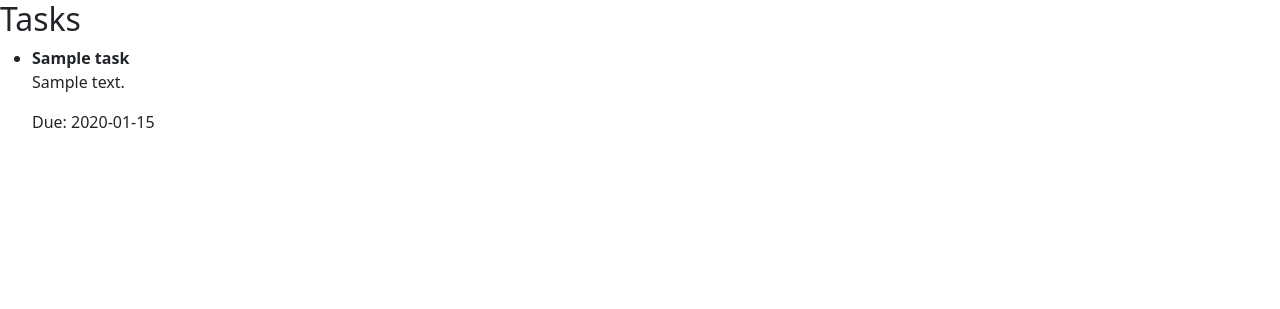
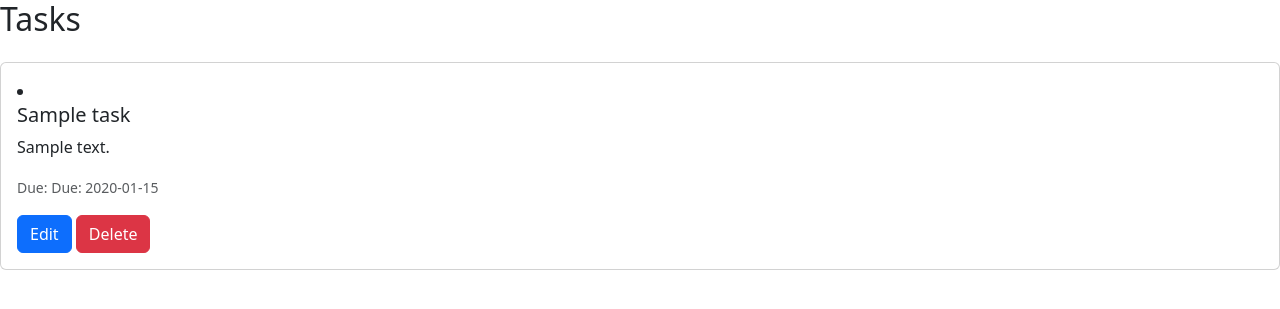
Before and after one commit to theiskander/ToDoApp, a Flask app: page / in a window 1280 px wide. Shown: the top 309 px of the page. Run offline with Flask 3, Linux system fonts and the light colour scheme; the visitor is signed in with stand-in values (Sample User, id 1); tables that the repository leaves empty hold one stand-in row (values such as "Sample post").

Commit message:
Added index design

```diff
--- a/templates/index.html
+++ b/templates/index.html
@@ -8,15 +8,21 @@
     </head>
     <body>
         <h2>Tasks</h2>
-        <ul>
-            {% for task in tasks %}
-                <li>
-                    <strong>{{ task.title }}</strong>
-                    <p>{{ task.description }}</p>
-                    <p>Due: {{ task.due_date.strftime('%Y-%m-%d') if task.due_date else 'No deadline' }}</p>
-                </li>
-            {% endfor %}
-        </ul>
+        <div class="overflow-auto" style="max-height: 500px;"></div>
+            <div class="card my-3">
+                <div class="card-body">
+                    {% for task in tasks %}
+                    <li>
+                        <h5 class="card-title">{{ task.title }}</h5>
+                        <p class="card-text">{{ task.description }}</p>
+                        <p class="card-text"><small class="text-muted">Due: Due: {{ task.due_date.strftime('%Y-%m-%d') if task.due_date else 'No deadline' }}</small></p>
+                        <a href="{{ url_for('edit_task', id=task.id) }}" class="btn btn-primary">Edit</a>
+                        <a href="{{ url_for('delete_task', id=task.id) }}" class="btn btn-danger">Delete</a>
+                    </li>
+                    {% endfor %}
+                </div>
+            </div>
+        </div>
 
         <script src="https://cdn.jsdelivr.net/npm/bootstrap@5.3.3/dist/js/bootstrap.bundle.min.js" integrity="sha384-YvpcrYf0tY3lHB60NNkmXc5s9fDVZLESaAA55NDzOxhy9GkcIdslK1eN7N6jIeHz" crossorigin="anonymous"></script>
     </body>
```
